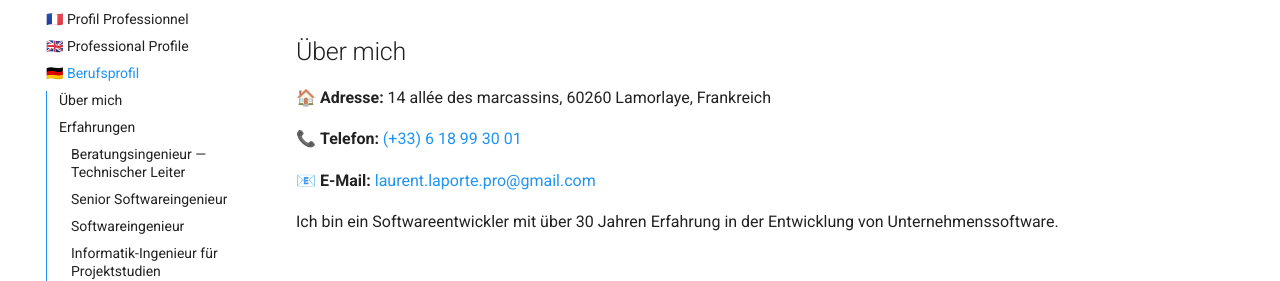
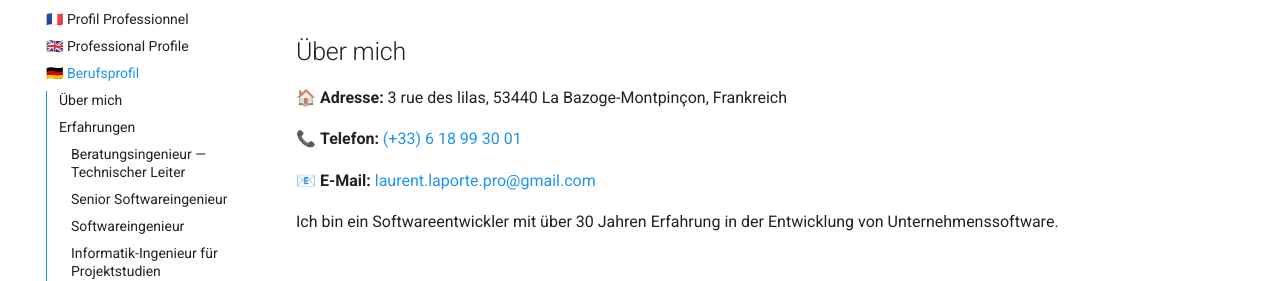
Before and after one commit to laurent-laporte-pro/laurent-laporte-pro.github.io, an MkDocs documentation site: the page built from docs/de/index.md, in a window 1280 px wide and 900 px high. Shown: the part 146-427 px from the top of the window. Built offline with MkDocs 1.6.1 and Material for MkDocs 9.7.7, drawn with Linux system fonts in a browser that asks for light colours; comment, search, counter and statistics services are not loaded.

```diff
--- a/docs/de/index.md
+++ b/docs/de/index.md
@@ -7,7 +7,7 @@ tags: [ curriculum vitae, Lebenslauf, beruflicher Werdegang, Kompetenzen, Ausbil
 
 ## Über mich
 
-🏠 **Adresse:** 14 allée des marcassins, 60260 Lamorlaye, Frankreich
+🏠 **Adresse:** 3 rue des lilas, 53440 La Bazoge-Montpinçon, Frankreich
 
 📞 **Telefon:** [(+33) 6 18 99 30 01](tel:+33618993001)
 
```
Also changed, not shown: docs/en/index.md (+1 -1 lines), docs/fr/index.md (+1 -1 lines), 1 other file.
